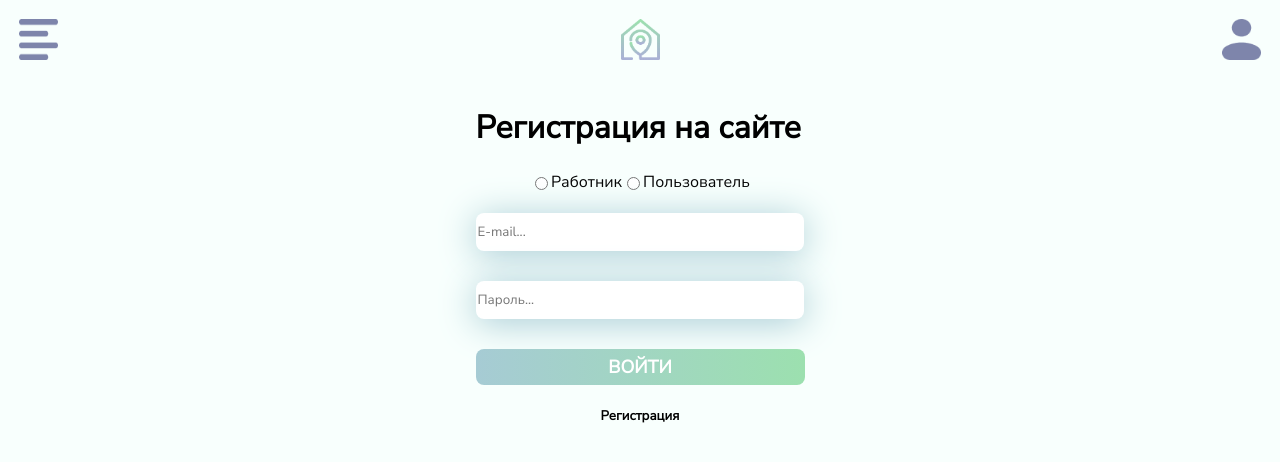
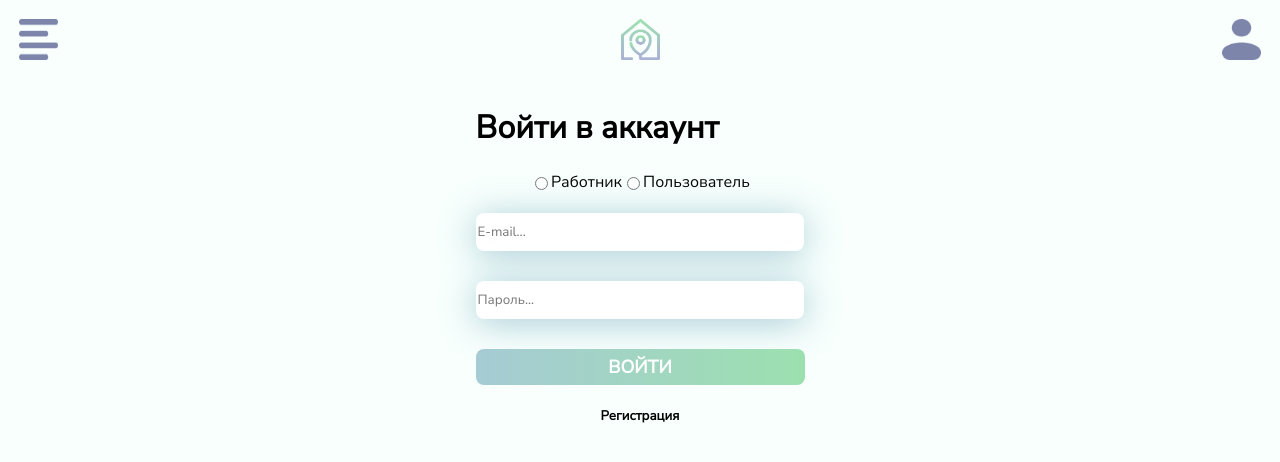
Before and after one commit to Awd213/itcorporate-site, a plain HTML site: page login.html in a window 1280 px wide. Drawn offline with Linux system fonts and the light colour scheme.

Commit message:
Update login.html

```diff
--- a/login.html
+++ b/login.html
@@ -15,7 +15,7 @@
     </div>
     <div class="form-class">
         <form action="" class="form">
-            <h1>Регистрация на сайте</h1>
+            <h1>Войти в аккаунт</h1>
             <div class="radio">
                 <input type="radio" name="radio" id="radio">Работник
                 <input type="radio" name="radio" id="radio">Пользователь
```
